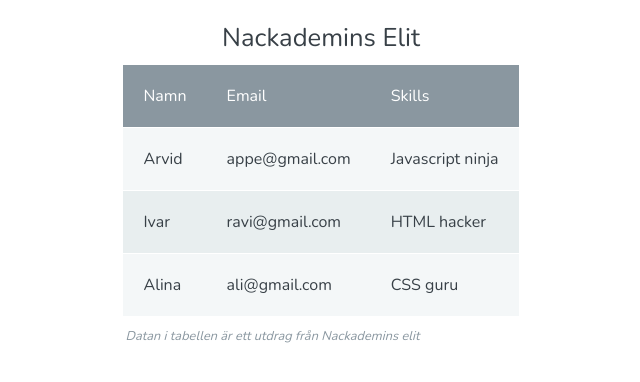
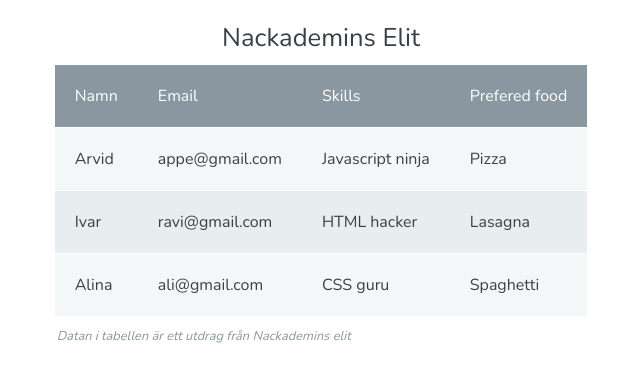
Before and after one commit to DigitalGrid/fend15test, a plain HTML site: page index.html in a window 1280 px wide. Shown: the whole page, without its empty margins (319-959 px from the left). Drawn offline with nearby package versions, Linux system fonts and the light colour scheme.

Commit message:
Added food column to table

```diff
--- a/index.html
+++ b/index.html
@@ -16,12 +16,13 @@
         <th scope="col">Namn</th>
         <th scope="col">Email</th>
         <th scope="col">Skills</th>
+        <th scope="col">Prefered food</th>
       </tr>
     </thead>
 
     <tfoot>
       <tr>
-        <td colspan="3">Datan i tabellen är ett utdrag från Nackademins elit</td>
+        <td colspan="4">Datan i tabellen är ett utdrag från Nackademins elit</td>
       </tr>
     </tfoot>
 
@@ -30,16 +31,19 @@
         <th scope="row">Arvid</th>
         <td>appe@gmail.com</td>
         <td>Javascript ninja</td>
+        <td>Pizza</td>
       </tr>
       <tr>
         <th scope="row">Ivar</th>
         <td>ravi@gmail.com</td>
         <td>HTML hacker</td>
+        <td>Lasagna</td>
       </tr>
       <tr>
         <th scope="row">Alina</th>
         <td>ali@gmail.com</td>
         <td>CSS guru</td>
+        <td>Spaghetti</td>
       </tr>
     </tbody>
   </table>
```
